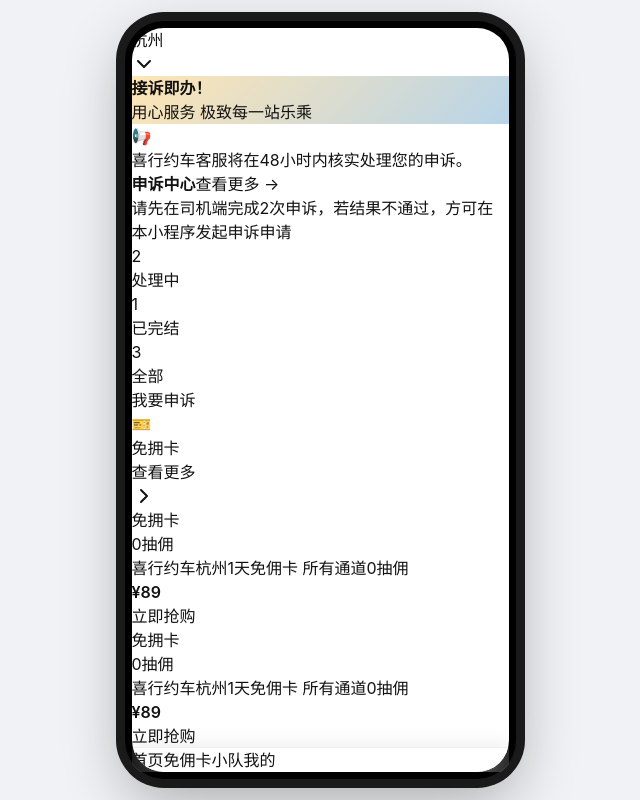
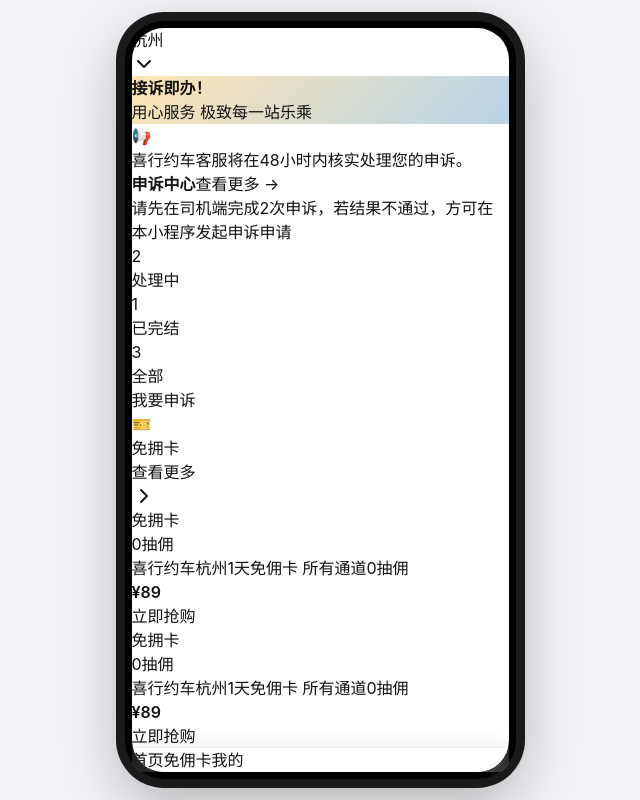
Before and after one commit to ethan619781/SquadLeader, a React (Vite) app: page / in a window 1280 px wide. Shown: the whole page, without its empty margins (320-960 px from the left). Built offline with nearby package versions, Linux system fonts and the light colour scheme.

Commit message:
优化小队长展示逻辑

```diff
--- a/App.tsx
+++ b/App.tsx
@@ -46,6 +46,8 @@
   const [teamApplicationStatus, setTeamApplicationStatus] = useState<'none' | 'pending' | 'rejected' | 'approved'>('none');
   const [isDriverBound, setIsDriverBound] = useState(false);
   const [isLeaderMode, setIsLeaderMode] = useState(false);
+  // 是否具备“小队”入口（司机或小队长）
+  const canShowTeamTab = isDriverBound || isLeaderMode;
 
   const navigateToSubmitTicket = () => navigate('/submit-ticket');
   const navigateToHome = () => navigate('/');
@@ -243,7 +245,20 @@
       <div className="phone-simulator">
         <div className="phone-content">
           <Routes>
-            <Route path="/" element={<HomePage onNavigateToSubmitTicket={navigateToSubmitTicket} onNavigateToAppealList={navigateToAppealList} onNavigateToTeamRecruitment={navigateToTeamRecruitment} onNavigateToCommissionFreeCardList={navigateToCommissionFreeCardList} onNavigateToMyPage={navigateToMyPage} onShowDeveloping={showDevelopingToast} />} />
+            <Route
+              path="/"
+              element={
+                <HomePage
+                  onNavigateToSubmitTicket={navigateToSubmitTicket}
+                  onNavigateToAppealList={navigateToAppealList}
+                  onNavigateToTeamRecruitment={navigateToTeamRecruitment}
+                  onNavigateToCommissionFreeCardList={navigateToCommissionFreeCardList}
+                  onNavigateToMyPage={navigateToMyPage}
+                  onShowDeveloping={showDevelopingToast}
+                  canShowTeamTab={canShowTeamTab}
+                />
+              }
+            />
             <Route path="/submit-ticket" element={<SubmitTicket onNavigateToHome={navigateToHome} onShowDeveloping={showDevelopingToast} />} />
             <Route path="/appeal-list" element={<AppealList onNavigateToHome={navigateToHome} onNavigateToDetail={navigateToAppealDetail} onShowDeveloping={showDevelopingToast} tab={appealListTab} />} />
             <Route path="/appeal-detail/:id" element={<AppealDetailRoute />} />
@@ -265,12 +280,44 @@
             <Route path="/growth-detail" element={<GrowthDetail onNavigateBack={navigateBackFromGrowthDetail} />} />
             <Route path="/benefit-detail/:benefitId" element={<BenefitDetailRoute />} />
             <Route path="/team-chat" element={<TeamChatRoute />} />
-            <Route path="/commission-free-card-list" element={<CommissionFreeCardList onNavigateBack={navigateBackFromCardList} onNavigateToDetail={navigateToCardDetail} onNavigateToHome={navigateToHome} onNavigateToTeamRecruitment={navigateToTeamRecruitment} onNavigateToMyPage={navigateToMyPage} onShowDeveloping={showDevelopingToast} />} />
+            <Route
+              path="/commission-free-card-list"
+              element={
+                <CommissionFreeCardList
+                  onNavigateBack={navigateBackFromCardList}
+                  onNavigateToDetail={navigateToCardDetail}
+                  onNavigateToHome={navigateToHome}
+                  onNavigateToTeamRecruitment={navigateToTeamRecruitment}
+                  onNavigateToMyPage={navigateToMyPage}
+                  onShowDeveloping={showDevelopingToast}
+                  canShowTeamTab={canShowTeamTab}
+                />
+              }
+            />
             <Route path="/commission-free-card-detail/:id" element={<CommissionFreeCardDetailRoute />} />
             <Route path="/order-confirm/:cardId" element={<OrderConfirmRoute />} />
             <Route path="/payment-success/:orderId" element={<PaymentSuccessRoute />} />
             <Route path="/order-detail/:orderId" element={<OrderDetailRoute />} />
-            <Route path="/my-page" element={<MyPage onNavigateToOrderList={navigateToMyOrderList} onNavigateToAppealList={navigateToAppealList} onNavigateToSubmitTicket={navigateToSubmitTicket} onNavigateToHome={navigateToHome} onNavigateToCommissionFreeCardList={navigateToCommissionFreeCardList} onNavigateToTeamRecruitment={navigateToTeamRecruitment} onNavigateToDriverBinding={navigateToDriverBinding} onShowDeveloping={showDevelopingToast} isDriverBound={isDriverBound} onDriverBindingSuccess={handleDriverBinding} loginPhone="13812340000" matchedDriverNameHint={!isDriverBound ? '张*' : null} />} />
+            <Route
+              path="/my-page"
+              element={
+                <MyPage
+                  onNavigateToOrderList={navigateToMyOrderList}
+                  onNavigateToAppealList={navigateToAppealList}
+                  onNavigateToSubmitTicket={navigateToSubmitTicket}
+                  onNavigateToHome={navigateToHome}
+                  onNavigateToCommissionFreeCardList={navigateToCommissionFreeCardList}
+                  onNavigateToTeamRecruitment={navigateToTeamRecruitment}
+                  onNavigateToDriverBinding={navigateToDriverBinding}
+                  onShowDeveloping={showDevelopingToast}
+                  isDriverBound={isDriverBound}
+                  isLeaderMode={isLeaderMode}
+                  onDriverBindingSuccess={handleDriverBinding}
+                  loginPhone="13812340000"
+                  matchedDriverNameHint={!isDriverBound ? '张*' : null}
+                />
+              }
+            />
             <Route path="/driver-binding" element={<DriverBindingPage onNavigateBack={() => navigate('/my-page')} onBindingSuccess={handleDriverBinding} />} />
             <Route path="/my-order-list" element={<MyOrderList onNavigateBack={navigateBackFromMyOrderList} onNavigateToOrderDetail={navigateToOrderDetailFromList} initialTab={orderListTab} />} />
             <Route path="*" element={<Navigate to="/" replace />} />
--- a/components/CommissionFreeCardList.tsx
+++ b/components/CommissionFreeCardList.tsx
@@ -9,6 +9,8 @@
   onNavigateToTeamRecruitment?: () => void;
   onNavigateToMyPage?: () => void;
   onShowDeveloping?: () => void;
+  /** 是否展示“小队”底部菜单（司机或小队长） */
+  canShowTeamTab?: boolean;
 }
 
 interface CardProduct {
@@ -29,7 +31,8 @@
   onNavigateToHome,
   onNavigateToTeamRecruitment,
   onNavigateToMyPage,
-  onShowDeveloping
+  onShowDeveloping,
+  canShowTeamTab = false
 }: CommissionFreeCardListProps) {
   const [currentCity, setCurrentCity] = useState('杭州');
   const [sortType, setSortType] = useState<'comprehensive' | 'sales' | 'price'>('comprehensive');
@@ -266,9 +269,13 @@
         )}
       </div>
 
-      {/* 底部导航 */}
+      {/* 底部导航：普通用户不展示“小队”，司机/小队长才展示 */}
       <div className="bottom-navigation-bar">
-        <div className="w-full grid grid-cols-4 h-[60px]">
+        <div
+          className={`w-full grid ${
+            canShowTeamTab ? 'grid-cols-4' : 'grid-cols-3'
+          } h-[60px]`}
+        >
           <button
             className="flex flex-col items-center justify-center gap-1"
             onClick={() => {
@@ -284,8 +291,11 @@
           </button>
           <button className="flex flex-col items-center justify-center gap-1">
             <div className="w-6 h-6 bg-[#FFC300] rounded-lg" />
-            <span className="text-[11px] text-[#1A1A1A]" style={{ fontWeight: 600 }}>免佣卡</span>
+            <span className="text-[11px] text-[#1A1A1A]" style={{ fontWeight: 600 }}>
+              免佣卡
+            </span>
           </button>
+          {canShowTeamTab && (
             <button
               className="flex flex-col items-center justify-center gap-1"
               onClick={() => {
@@ -299,6 +309,7 @@
               <div className="w-6 h-6 bg-gray-300 rounded-lg" />
               <span className="text-[11px] text-gray-500">小队</span>
             </button>
+          )}
           <button
             className="flex flex-col items-center justify-center gap-1"
             onClick={() => {
--- a/components/HomePage.tsx
+++ b/components/HomePage.tsx
@@ -9,9 +9,19 @@
   onNavigateToCommissionFreeCardList?: () => void;
   onNavigateToMyPage?: () => void;
   onShowDeveloping: () => void;
+  /** 是否展示“小队”底部菜单（司机或小队长） */
+  canShowTeamTab?: boolean;
 }
 
-export default function HomePage({ onNavigateToSubmitTicket, onNavigateToAppealList, onNavigateToTeamRecruitment, onNavigateToCommissionFreeCardList, onNavigateToMyPage, onShowDeveloping }: HomePageProps) {
+export default function HomePage({
+  onNavigateToSubmitTicket,
+  onNavigateToAppealList,
+  onNavigateToTeamRecruitment,
+  onNavigateToCommissionFreeCardList,
+  onNavigateToMyPage,
+  onShowDeveloping,
+  canShowTeamTab = false,
+}: HomePageProps) {
   const [currentCity, setCurrentCity] = useState('杭州');
   const [currentBannerIndex, setCurrentBannerIndex] = useState(0);
   const [showConfirmModal, setShowConfirmModal] = useState(false);
@@ -227,22 +237,37 @@
         </div>
       </div>
 
-      {/* 底部导航 */}
+      {/* 底部导航：普通用户不展示“小队”，司机/小队长才展示 */}
       <div className="bottom-navigation-bar">
-        <div className="w-full grid grid-cols-4 h-[60px]">
+        <div
+          className={`w-full grid ${
+            canShowTeamTab ? 'grid-cols-4' : 'grid-cols-3'
+          } h-[60px]`}
+        >
           <button className="flex flex-col items-center justify-center gap-1">
             <div className="w-6 h-6 bg-yellow-400 rounded-lg" />
             <span className="text-[11px] text-yellow-600">首页</span>
           </button>
-          <button className="flex flex-col items-center justify-center gap-1" onClick={onNavigateToCommissionFreeCardList}>
+          <button
+            className="flex flex-col items-center justify-center gap-1"
+            onClick={onNavigateToCommissionFreeCardList}
+          >
             <div className="w-6 h-6 bg-gray-300 rounded-lg" />
             <span className="text-[11px] text-gray-500">免佣卡</span>
           </button>
-          <button className="flex flex-col items-center justify-center gap-1" onClick={onNavigateToTeamRecruitment}>
-            <div className="w-6 h-6 bg-gray-300 rounded-lg" />
-            <span className="text-[11px] text-gray-500">小队</span>
-          </button>
-          <button className="flex flex-col items-center justify-center gap-1" onClick={onNavigateToMyPage}>
+          {canShowTeamTab && (
+            <button
+              className="flex flex-col items-center justify-center gap-1"
+              onClick={onNavigateToTeamRecruitment}
+            >
+              <div className="w-6 h-6 bg-gray-300 rounded-lg" />
+              <span className="text-[11px] text-gray-500">小队</span>
+            </button>
+          )}
+          <button
+            className="flex flex-col items-center justify-center gap-1"
+            onClick={onNavigateToMyPage}
+          >
             <div className="w-6 h-6 bg-gray-300 rounded-lg" />
             <span className="text-[11px] text-gray-500">我的</span>
           </button>
--- a/components/MyPage.tsx
+++ b/components/MyPage.tsx
@@ -15,8 +15,10 @@
   onNavigateToTeamRecruitment?: () => void;
   onNavigateToDriverBinding?: () => void;
   onShowDeveloping: () => void;
-  /** 是否已关联司机档案 */
+  /** 是否已关联司机档案（拥有“司机”身份及以上） */
   isDriverBound?: boolean;
+  /** 是否处于小队长模式（已审核通过） */
+  isLeaderMode?: boolean;
   /** 关联成功回调（被动/主动关联成功后由父组件更新状态） */
   onDriverBindingSuccess?: () => void;
   /** 当前登录手机号（用于被动关联：后台用此号检索司机库，脱敏展示） */
@@ -35,6 +37,7 @@
   onNavigateToDriverBinding,
   onShowDeveloping,
   isDriverBound = false,
+  isLeaderMode = false,
   onDriverBindingSuccess,
   loginPhone,
   matchedDriverNameHint,
@@ -75,12 +78,18 @@
     setTimeout(() => document.body.removeChild(el), 2000);
   };
 
-  // Mock 用户数据（未关联时显示“普通用户”，已关联显示昵称/小队长等）
+  // Mock 用户数据：
+  // - 未关联：显示“普通用户”
+  // - 已关联司机：显示“司机”
+  // - 小队长模式：显示“小队长”
+  const identityLabel = isLeaderMode ? '小队长' : isDriverBound ? '司机' : '普通用户';
+  const displayName = isLeaderMode ? '张队长' : isDriverBound ? '司机' : '普通用户';
+
   const userData = {
-    name: isDriverBound ? '张队长' : '普通用户',
+    name: displayName,
     phone: loginPhone ? maskPhone(loginPhone) : '188****1234',
     avatar: 'https://images.unsplash.com/photo-1472099645785-5658abf4ff4e?crop=entropy&cs=tinysrgb&fit=max&fm=jpg&ixid=M3w3Nzg4Nzd8MHwxfHNlYXJjaHwxfHxtYW4lMjBwb3J0cmFpdHxlbnwxfHx8fDE3Njg2MzQ2NzV8MA&ixlib=rb-4.1.0&q=80&w=200',
-    badge: isDriverBound ? '小队长' : '普通用户',
+    badge: identityLabel,
   };
 
   // Mock 订单统计数据
@@ -128,7 +137,12 @@
               <span className="text-[18px] text-[#1A1A1A]" style={{ fontWeight: 600 }}>
                 {userData.name}
               </span>
-              <span className={`px-2 py-0.5 text-[11px] rounded ${isDriverBound ? 'bg-[#FFF8D9] text-[#FF6600]' : 'bg-white/80 text-[#666666]'}`} style={{ fontWeight: 500 }}>
+              <span
+                className={`px-2 py-0.5 text-[11px] rounded ${
+                  identityLabel !== '普通用户' ? 'bg-[#FFF8D9] text-[#FF6600]' : 'bg-white/80 text-[#666666]'
+                }`}
+                style={{ fontWeight: 500 }}
+              >
                 {userData.badge}
               </span>
             </div>
@@ -367,9 +381,13 @@
         </div>
       </div>
 
-      {/* 底部导航 */}
+      {/* 底部导航：普通用户不展示“小队”，司机/小队长才展示 */}
       <div className="bottom-navigation-bar">
-        <div className="w-full grid grid-cols-4 h-[60px]">
+        <div
+          className={`w-full grid ${
+            identityLabel === '普通用户' ? 'grid-cols-3' : 'grid-cols-4'
+          } h-[60px]`}
+        >
           <button
             className="flex flex-col items-center justify-center gap-1"
             onClick={() => {
@@ -396,6 +414,7 @@
             <div className="w-6 h-6 bg-gray-300 rounded-lg" />
             <span className="text-[11px] text-gray-500">免佣卡</span>
           </button>
+          {identityLabel !== '普通用户' && (
             <button
               className="flex flex-col items-center justify-center gap-1"
               onClick={() => {
@@ -409,9 +428,12 @@
               <div className="w-6 h-6 bg-gray-300 rounded-lg" />
               <span className="text-[11px] text-gray-500">小队</span>
             </button>
+          )}
           <button className="flex flex-col items-center justify-center gap-1">
             <div className="w-6 h-6 bg-[#FFC300] rounded-lg" />
-            <span className="text-[11px] text-[#1A1A1A]" style={{ fontWeight: 600 }}>我的</span>
+            <span className="text-[11px] text-[#1A1A1A]" style={{ fontWeight: 600 }}>
+              我的
+            </span>
           </button>
         </div>
       </div>
```
Lines whose indentation alone changed are shown as unchanged.
